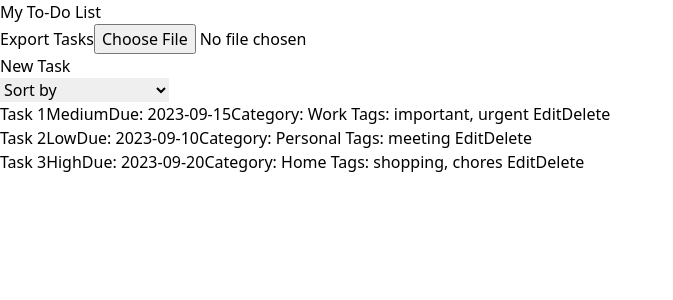
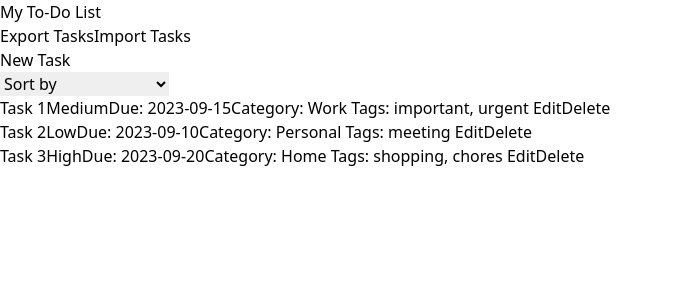
Before and after one commit to ramavats/todo-list-app, a React (Vite) app: page / in a window 1280 px wide. Shown: the top 300 px of the page, without its empty margins (0-673 px from the left). Built offline with nearby package versions, Linux system fonts and the light colour scheme.

Commit message:
added visibility of file import on click only

```diff
--- a/src/App.jsx
+++ b/src/App.jsx
@@ -37,6 +37,7 @@ function App() {
 
   const [tasks, setTasks] = useState(initialTasks);
   const [sortOption, setSortOption] = useState('none');
+  const [isImportVisible, setIsImportVisible] = useState(false); // State for import file input visibility
 
   useEffect(() => {
     const storedTasks = localStorage.getItem('tasks');
@@ -116,6 +117,11 @@ function App() {
     toast.success('Tasks exported successfully');
   };
 
+  // Handle import button click to toggle the visibility of the file input
+  const handleImportClick = () => {
+    setIsImportVisible(!isImportVisible);
+  };
+
   // Handle file import and update tasks
   const importTasks = (event) => {
     const file = event.target.files[0];
@@ -138,7 +144,10 @@ function App() {
       <h1 className='bg-black text-white p-2 flex justify-center font-bold text-2xl sticky top-0'>My To-Do List</h1>
       <div>
         <button onClick={exportTasks}>Export Tasks</button>
-        <input type="file" accept=".json" onChange={importTasks} />
+        <button onClick={handleImportClick}>Import Tasks</button>
+        {isImportVisible && (
+          <input type="file" accept=".json" onChange={importTasks} />
+        )}
       </div>
       <AddTask addTask={addTask} />
       <select
```
